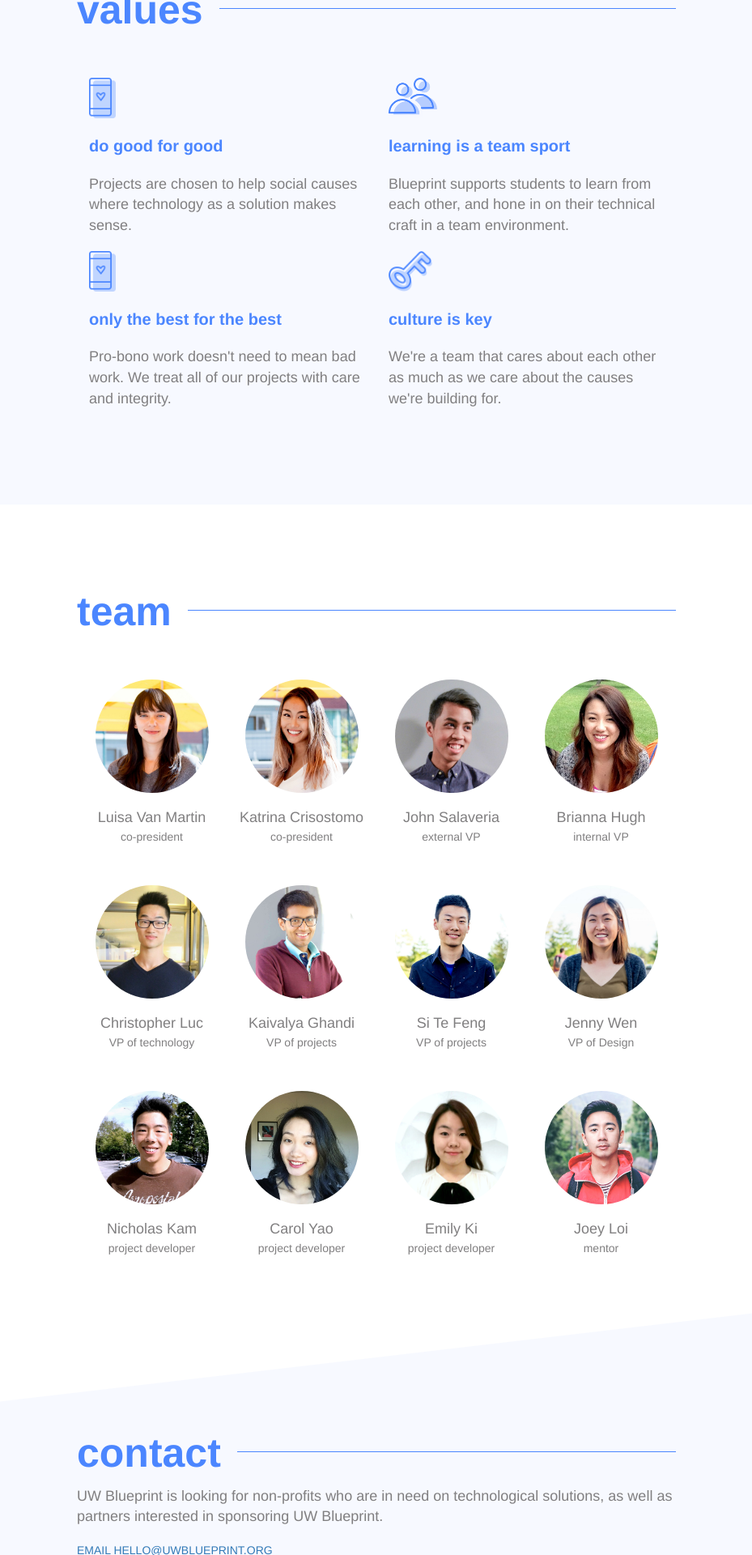
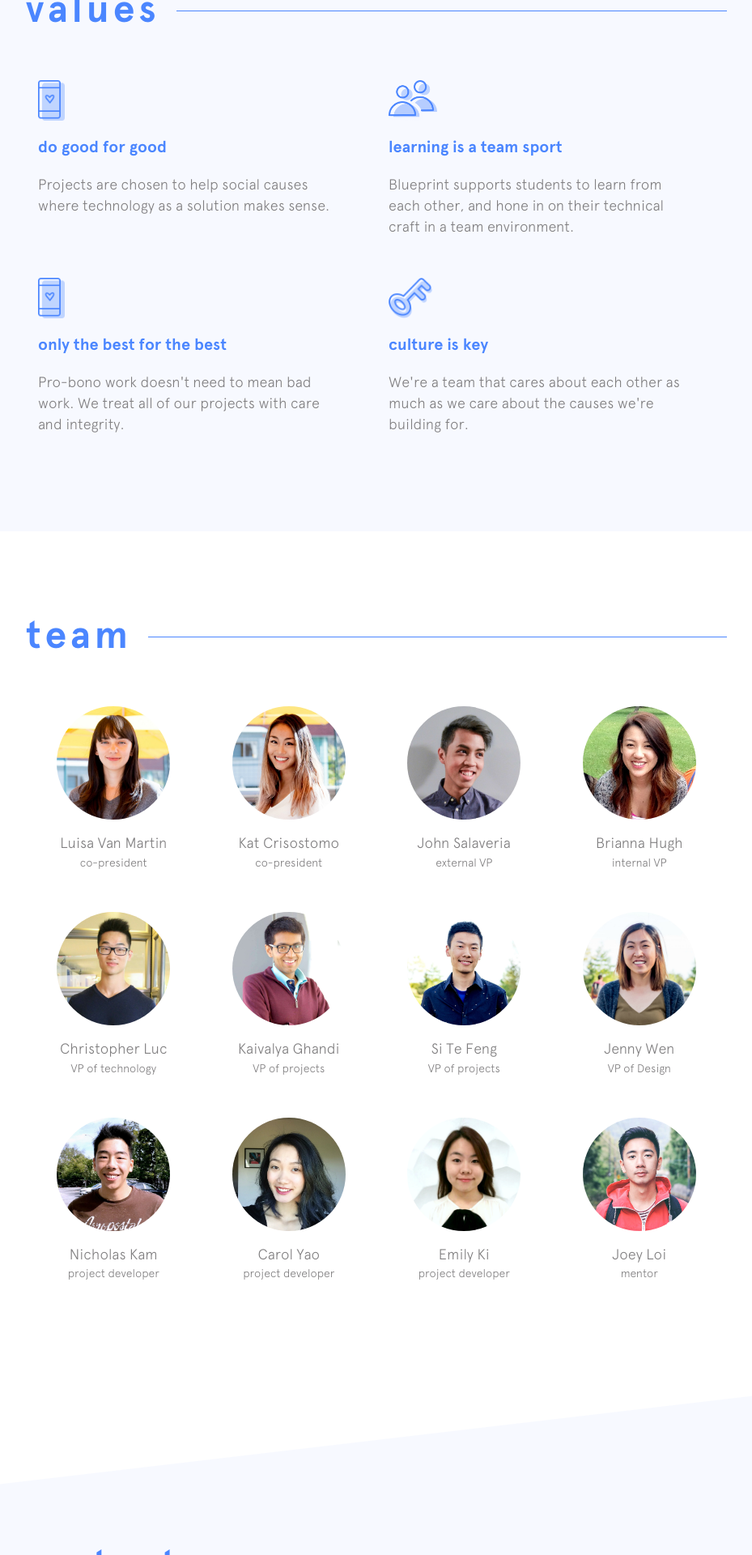
Before and after one commit to luciiiw/website, a PHP site: page /site.html in a window 1280 px wide. Shown: the part 920-2840 px from the top of the page at 81% size, without its empty margins (175-1104 px from the left). Run offline with PHP 8.4, Linux system fonts and the light colour scheme; style sheets or scripts are compiled from the project's sources; some libraries are stand-ins or nearby versions.

Commit message:
Fix a few things

```diff
--- a/site.html
+++ b/site.html
@@ -85,7 +85,7 @@
           </div>
           <div class="col-md-3 col-sm-3">
             <img src="assets/profiles/kat.jpg">
-            <p class="name">Katrina Crisostomo</p>
+            <p class="name">Kat Crisostomo</p>
             <p class="title">co-president</p>
           </div>
           <div class="col-md-3 col-sm-3">
@@ -146,8 +146,10 @@
       <div id="section-triangle3"></div>
       <div class="container">
         <h2><div class="horizontal-line">contact</div></h2>
-        <p>UW Blueprint is looking for non-profits who are in need on technological solutions, as well as partners interested in sponsoring UW Blueprint.</p>
-        <a href="mailto:hello@uwblueprint.org">EMAIL HELLO@UWBLUEPRINT.ORG</button>
+        <div class="col-md-7 col-sm-7">
+          <p>UW Blueprint is looking for non-profits who are in need on technological solutions, as well as partners interested in sponsoring UW Blueprint.</p>
+          <a href="mailto:hello@uwblueprint.org">EMAIL HELLO@UWBLUEPRINT.ORG</a>
+        </div>
       </div>
     </section>
 
--- a/site.scss
+++ b/site.scss
@@ -1,4 +1,3 @@
-html {
 @font-face {
   font-family: "Apercu";
   src: url("assets/fonts/Apercu-Regular.otf") format("opentype");
@@ -18,13 +17,14 @@ html {
 
 @font-face {
   font-family: "Apercu";
-    font-weight: light;
+  font-weight: lighter;
   src: url("assets/fonts/Apercu-Light.otf") format("opentype");
 }
 
+html {
   body {
     .container {
-      width: 770px;
+      width: 70%;
     }
 
     header {
@@ -43,12 +43,16 @@ html {
       }
 
       h1 {
-        font-size: 55px;
+        font-family: "Apercu";
+        font-size: 48px;
+        font-weight: bold;
+        letter-spacing: 4.8px;
         margin-top: 55px;
         margin-bottom: 0px;
       }
 
       p {
+        font-family: "Apercu";
         font-size: 18px;
         margin-top: 2px;
         color: #fff;
@@ -62,7 +66,10 @@ html {
     }
 
     h2 {
-      font-size: 50px;
+      font-family: "Apercu";
+      font-size: 48px;
+      font-weight: bold;
+      letter-spacing: 4.8px;
       color: #4b86ff;
       border-bottom: 1px solid #4b86ff;
       line-height: 0.1em;
@@ -76,11 +83,13 @@ html {
     }
 
     h3 {
+      font-family: "Apercu";
       color: #4b86ff;
       font-size: 20px;
     }
 
     p {
+      font-family: "Apercu";
       color: #807F80;
       font-size: 18px;
     }
@@ -93,6 +102,10 @@ html {
         div {
           background-color: #fff;
         }
+      }
+
+      img {
+        margin-top: 18px;
       }
     }
 
@@ -107,7 +120,8 @@ html {
       }
 
       h2 {
-        margin-bottom: 85px;
+        margin-bottom: 55px;
+        margin-top: 80px;
 
         div {
           background-color: #f7f9ff;
@@ -116,6 +130,11 @@ html {
 
       .value-icon {
         height: 50px;
+        margin-top: 30px;
+      }
+
+      p {
+        margin-right: 30px;
       }
     }
 
@@ -157,17 +176,47 @@ html {
     #contact-section {
       background-color: #f7f9ff;
 
+      #section-triangle3 {
+        width: 0;
+      	height: 0;
+      	border-bottom: 150px solid #f7f9ff;
+      }
+
       h2 {
+        margin-top: 80px;
+
         div {
           background-color: #f7f9ff;
         }
       }
 
-      #section-triangle3 {
-        width: 0;
-      	height: 0;
-      	border-bottom: 150px solid #f7f9ff;
+      div {
+        padding: 0 0 70px 0;
+
+        p {
+          margin-top: 35px;
+          margin-bottom: 40px;
+        }
+
+        a {
+          font-family: "Apercu";
+          font-size: 17px;
+          letter-spacing: 2px;
+          font-weight: bold;
+          margin-top: 30px;
+          margin-bottom: 70px;
+          color: #fff;
+          background-color: #4b86ff;
+          padding: 14px 48px;
+          border-radius: 6px;
+          transition: background 0.3s ease-in-out, border 0.3s ease-in-out, padding 0.2s ease;
+
+          &:hover {
+            text-decoration: none;
+            background-color: #65a0ff;
           }
         }
       }
     }
+  }
+}
```
Lines whose indentation alone changed are shown as unchanged.
